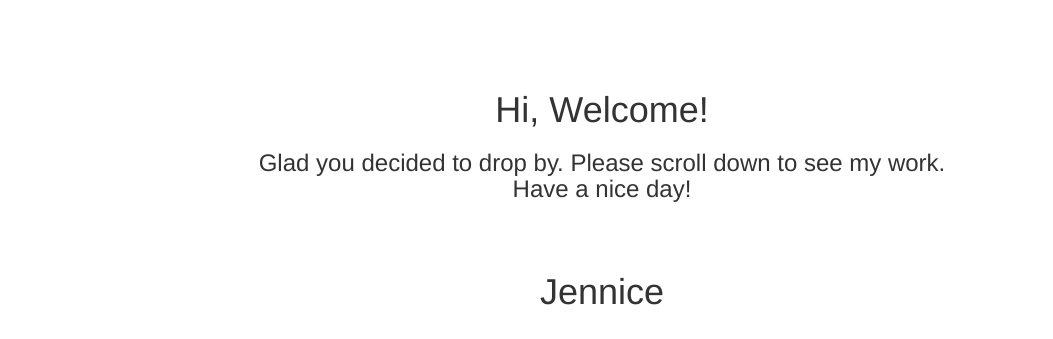
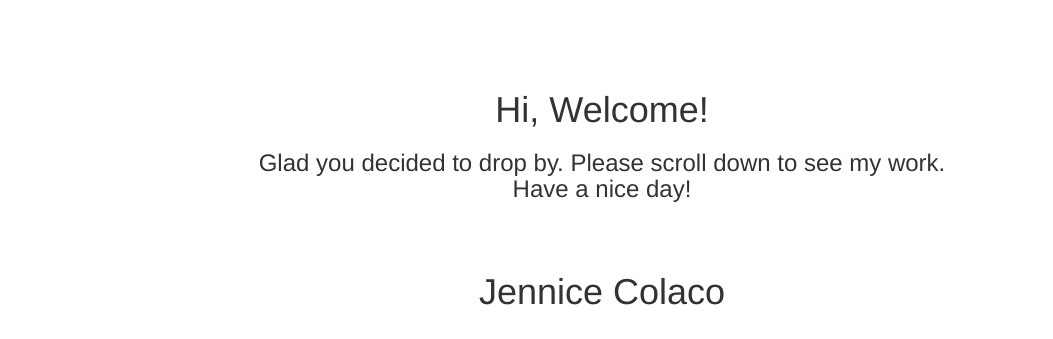
Before and after one commit to jen-nice/jcportfolio, a plain HTML site: page index.html in a window 1280 px wide. Shown: the top 339 px of the page, without its empty margins (38-1091 px from the left). Drawn offline with nearby package versions, Linux system fonts and the light colour scheme; grey boxes are pictures that could not be loaded.

Commit message:
Update index.html

```diff
--- a/index.html
+++ b/index.html
@@ -55,7 +55,7 @@
       <div class="container">
         <div class="row">
           <div class="col-md-12">
-            <h1 class="text-center">Jennice</h1>
+            <h1 class="text-center">Jennice Colaco</h1>
           </div>
         </div>
       </div>
```
